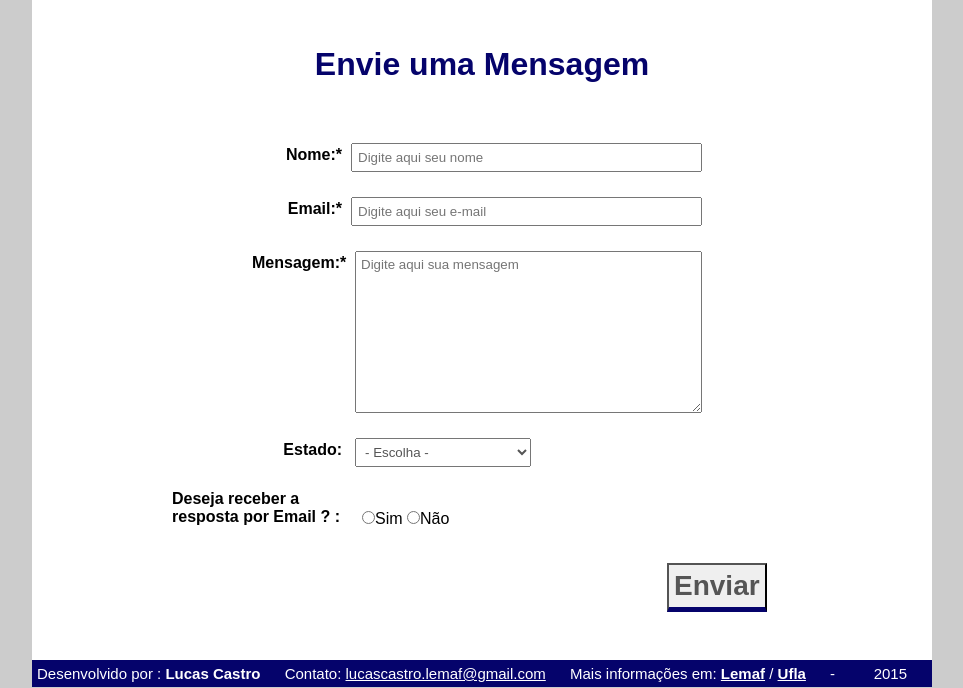
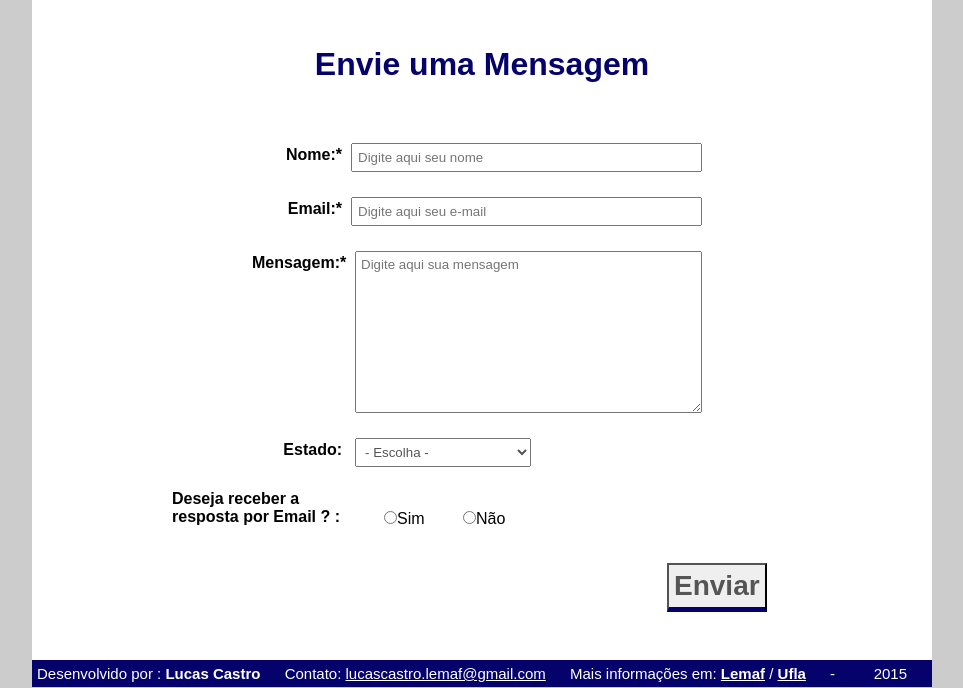
Before and after one commit to LucasLemaf/SitePessoal, a PHP site: page /html/contato.html in a window 1280 px wide. Shown: the part 112-800 px from the top of the page, without its empty margins (158-1121 px from the left). Run offline with PHP 8.4, Linux system fonts and the light colour scheme.

Commit message:
mudanca nos radio button da pagina de contatos , arrumando seu espacamento e css

```diff
--- a/css/style.css
+++ b/css/style.css
@@ -261,8 +261,11 @@ p {
 	margin: 20px 0px 0px 110px;
 }
 
-.radio_button {
-	margin: -16px -50px 20px 300px;
+#radio_button {
+	margin: -16px 0px 0px 322px;
+}
+#radio_button span {
+	margin: 0px 0px 0px 34px;
 }
 
 .enviar {
--- a/html/contato.html
+++ b/html/contato.html
@@ -87,9 +87,11 @@
 					<label><strong>Deseja receber a <br>resposta por Email ? :</strong></label>
 				</div>
 
-				<div class="radio_button">
+				<div id="radio_button">
 					<input type="radio" name="sim" id="Sim" value="Sim">Sim
-					<input type="radio" name="sim" id="nao" value="Não">Não
+					<span>
+						<input type="radio" name="sim" id="nao" value="Nao">Não
+					</span>
 				</div>
 
 				<div class="enviar">
```
